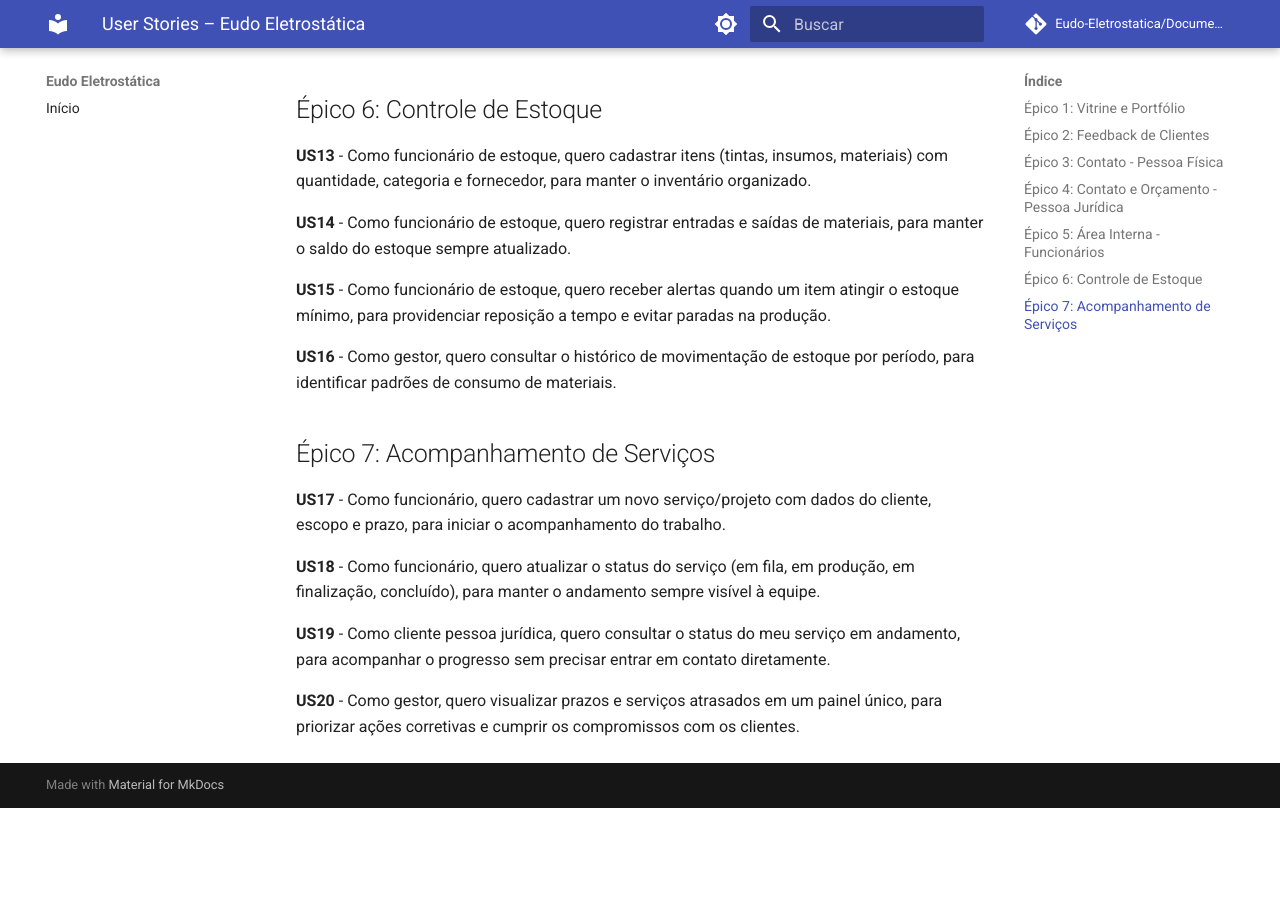
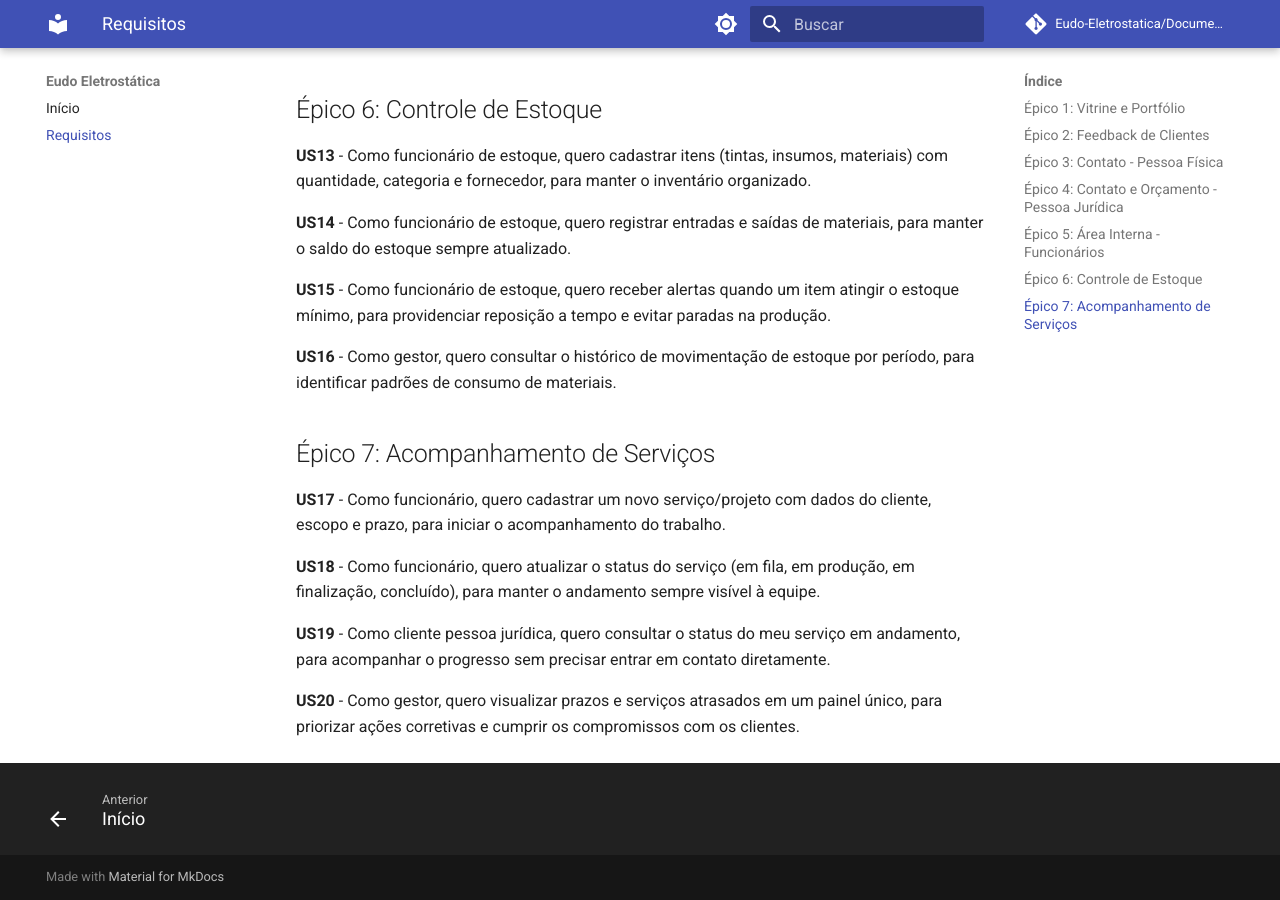
Before and after one commit to Eldo-Eletrostatica/Documentacao, an MkDocs documentation site: the page built from docs/historias_usuários.md, in a window 1280 px wide and 900 px high, scrolled down 1397 px. Built offline with MkDocs 1.6.1 and Material for MkDocs 9.7.7, drawn with Linux system fonts in a browser that asks for light colours; comment, search, counter and statistics services are not loaded; before the commit the page ends 2205 px from its top, so only the background shows below that; some of the changed lines change nothing that is shown.

Commit message:
chore: Atualizar o mkdocs.yml para exibir no Pages

```diff
--- a/mkdocs.yml
+++ b/mkdocs.yml
@@ -32,6 +32,7 @@ theme:
 
 nav:
   - Início: index.md
+  - Requisitos: historias_usuários.md
 
 markdown_extensions:
   - admonition
```
